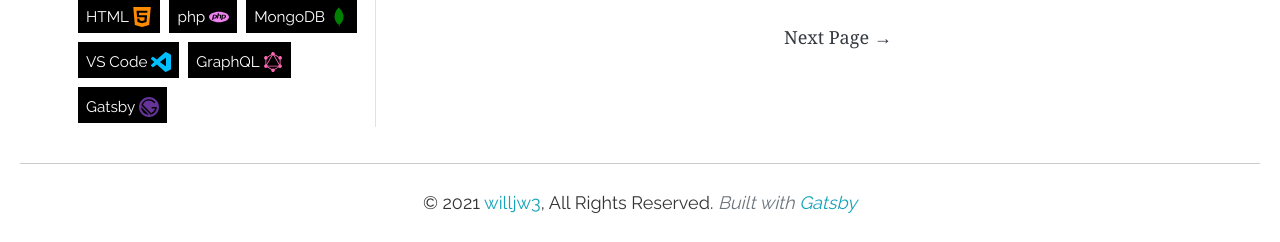
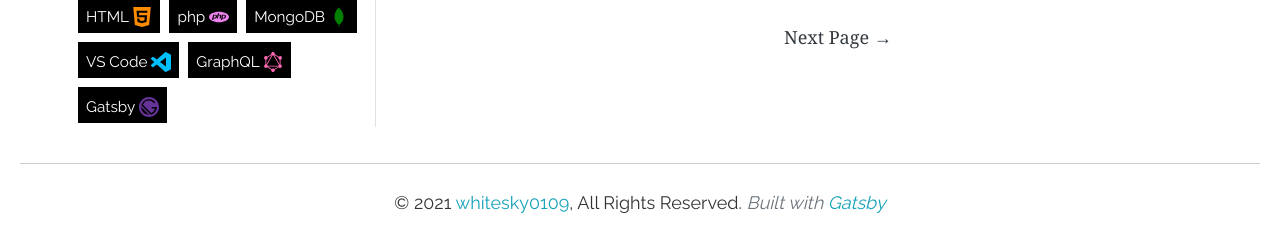
Before and after one commit to whitesky0109/whitesky0109.github.io, a Gatsby site: page / in a window 1280 px wide. Shown: the part 796-1038 px from the top of the page. Built offline with nearby package versions, Linux system fonts and the light colour scheme; Gatsby itself is replaced by a stand-in of ours; some packages are replaced by stand-ins of ours.

Commit message:
[master] rename & link in footer

```diff
--- a/src/components/layout.js
+++ b/src/components/layout.js
@@ -51,7 +51,7 @@ const Layout = ({ children }) => {
             <main className="p-4">{children}</main>
             <footer className="text-center">
               <hr/>
-              <p className="d-inline">© {new Date().getFullYear()} <a className="text-info" href="https://willjw3.github.io/">willjw3</a>, All Rights Reserved.</p>
+              <p className="d-inline">© {new Date().getFullYear()} <a className="text-info" href="https://whitesky0109.github.io/">whitesky0109</a>, All Rights Reserved.</p>
               <p className="mt-5 text-muted d-inline"><i> Built with
                             {` `}
                 <a className="text-info" href="https://www.gatsbyjs.org">Gatsby</a></i>
```
